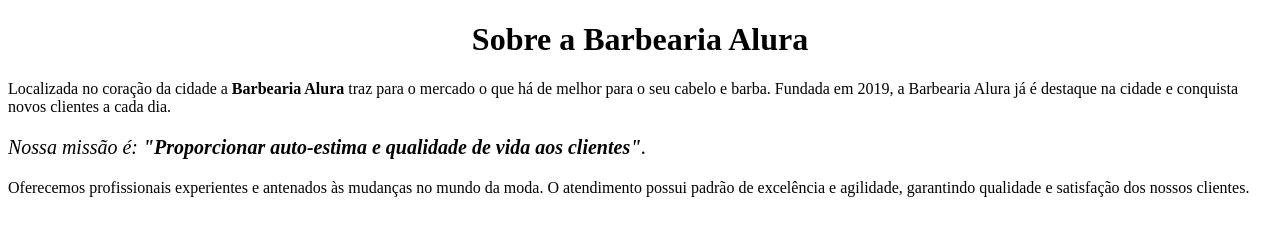
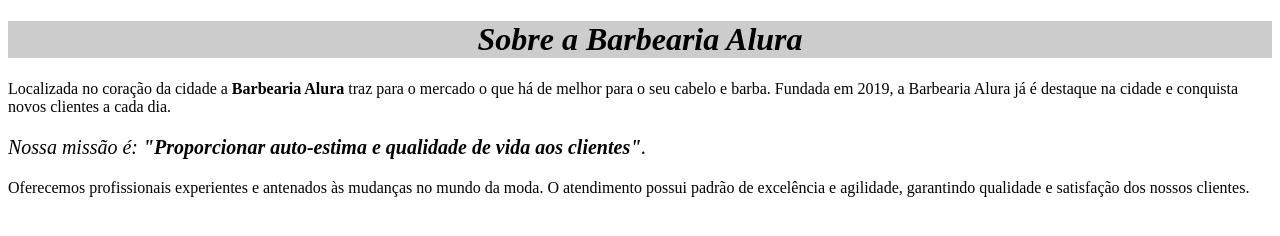
Before and after one commit to mavi190275/Alura-site, a plain HTML site: page index.html in a window 1280 px wide. Drawn offline with Linux system fonts and the light colour scheme.

Commit message:
Add files via upload

```diff
--- a/index.html
+++ b/index.html
@@ -11,7 +11,7 @@
     </head>
 
     <body>
-<h1 style= "text-align: center">Sobre a Barbearia Alura</h1>
+<h1 style= "text-align: center; background: #CCCCCC; font-style: oblique;">Sobre a Barbearia Alura</h1>
 
 <p>Localizada no coração da cidade a <strong>Barbearia Alura</strong> traz para o mercado o que há de melhor para o seu cabelo e barba. Fundada em 2019, a Barbearia Alura já é destaque na cidade e conquista novos clientes a cada dia.</p>
 
```
